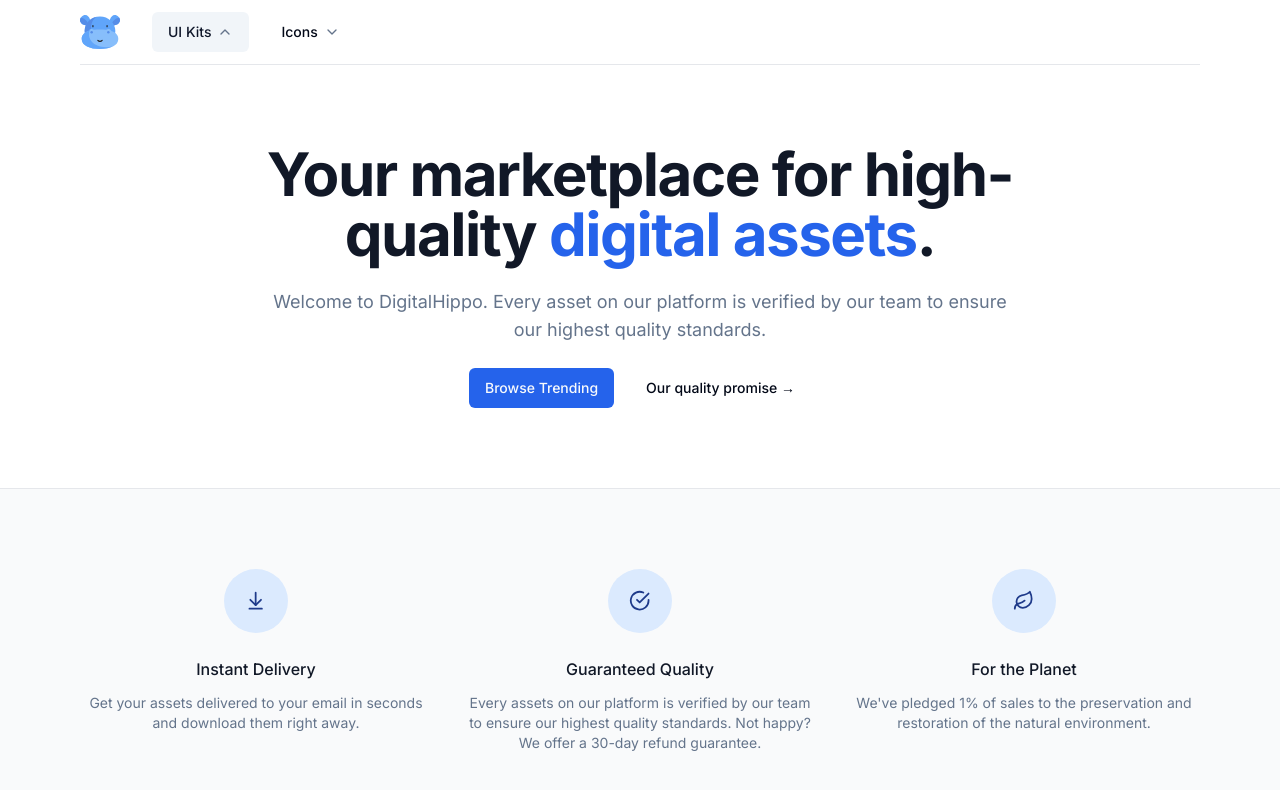
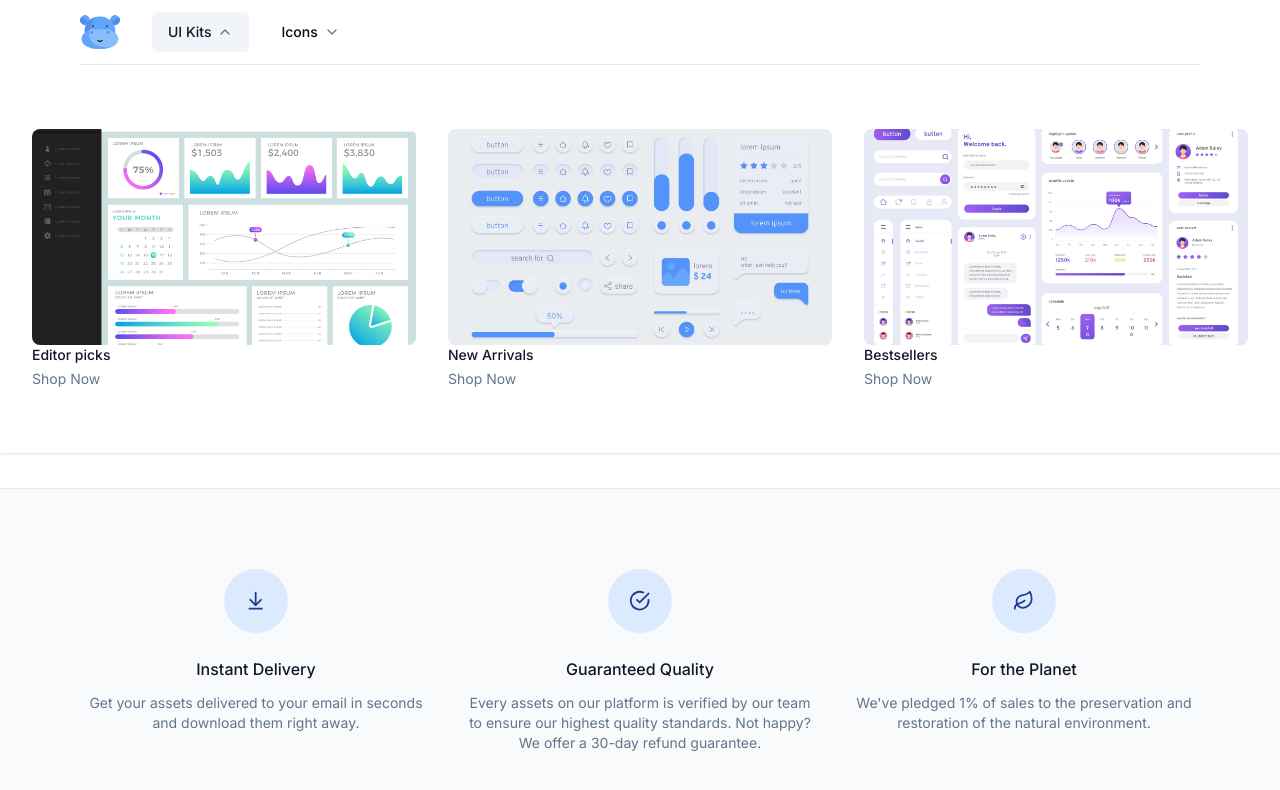
Before and after one commit to angelocarltoledo/digitalhippo, a Next.js app: page / in a window 1280 px wide. Both pictures are taken after a click on the button "UI Kits". Shown: the top 790 px of the page. Built offline with nearby package versions, Linux system fonts and the light colour scheme.

Commit message:
NavItems updated. Added use-on-click-outside hook

```diff
--- a/src/components/NavItem.tsx
+++ b/src/components/NavItem.tsx
@@ -4,6 +4,8 @@
 import { Button } from "./ui/button";
 import { ChevronDown } from "lucide-react";
 import { cn } from "@/lib/utils";
+import Image from "next/image";
+import Link from "next/link";
 
 type Category = (typeof PRODUCT_CATEGORIES)[number];
 
@@ -31,6 +33,55 @@
           />
         </Button>
       </div>
+
+      {isOpen ? (
+        <div
+          className={cn(
+            "absolute inset-x-0 top-full text-sm text-muted-foreground",
+            {
+              "animate-in fade-in-10 slide-in-from-top-5": !isAnyOpen,
+            }
+          )}
+        >
+          <div
+            className="absolute inset-0 top-1/2 bg-white shadow"
+            aria-hidden="true"
+          ></div>
+
+          <div className="relative bg-white">
+            <div className="mx-auto max-w-7xl px-8">
+              <div className="grid grid-cols-4 gap-x-8 gap-y-10 py-16">
+                <div className="col-span-4 col-start-1 grid grid-cols-3 gap-x-8">
+                  {category.featured.map((item) => (
+                    <div
+                      key={item.name}
+                      className="group relative text-base sm:text-sm"
+                    >
+                      <div className="relative aspect-video overflow-hidden rounded-lg bg-gray-100 group-hover:opacity-75">
+                        <Image
+                          src={item.imageSrc}
+                          alt="product category image"
+                          fill
+                          className="object-cover object-center"
+                        />
+                      </div>
+                      <Link
+                        href={item.href}
+                        className="mt-6 font-medium text-gray-900"
+                      >
+                        {item.name}
+                      </Link>
+                      <p className="mt-1" aria-hidden="true">
+                        Shop Now
+                      </p>
+                    </div>
+                  ))}
+                </div>
+              </div>
+            </div>
+          </div>
+        </div>
+      ) : null}
     </div>
   );
 };
--- a/src/components/NavItems.tsx
+++ b/src/components/NavItems.tsx
@@ -1,16 +1,35 @@
 "use client";
 
 import { PRODUCT_CATEGORIES } from "@/config";
-import { useState } from "react";
+import { useEffect, useRef, useState } from "react";
 import NavItem from "./NavItem";
+import { useOnClickOutside } from "@/hooks/use-on-click-outside";
 
 const NavItems = () => {
   const [activeIndex, setActiveIndex] = useState<null | number>(null);
 
+  useEffect(() => {
+    const handler = (e: KeyboardEvent) => {
+      if (e.key === "Escape") {
+        setActiveIndex(null);
+      }
+    };
+
+    document.addEventListener("keydown", handler);
+
+    return () => {
+      document.removeEventListener("keydown", handler);
+    };
+  }, []);
+
   const isAnyOpen = activeIndex !== null;
 
+  const navRef = useRef<HTMLDivElement | null>(null);
+
+  useOnClickOutside(navRef, () => setActiveIndex(null));
+
   return (
-    <div className="flex gap-4 h-full">
+    <div className="flex gap-4 h-full" ref={navRef}>
       {PRODUCT_CATEGORIES.map((category, i) => {
         const handleOpen = () => {
           if (activeIndex === i) {
--- /dev/null
+++ b/src/hooks/use-on-click-outside.ts
@@ -0,0 +1,27 @@
+import { RefObject, useEffect } from "react";
+
+type Event = MouseEvent | TouchEvent;
+
+export const useOnClickOutside = <T extends HTMLElement = HTMLElement>(
+  ref: RefObject<T>,
+  handler: (event: Event) => void
+) => {
+  useEffect(() => {
+    const listener = (event: Event) => {
+      const el = ref?.current;
+      if (!el || el.contains((event?.target as Node) || null)) {
+        return;
+      }
+
+      handler(event); // Call the handler only if the click is outside of the element passed.
+    };
+
+    document.addEventListener("mousedown", listener);
+    document.addEventListener("touchstart", listener);
+
+    return () => {
+      document.removeEventListener("mousedown", listener);
+      document.removeEventListener("touchstart", listener);
+    };
+  }, [ref, handler]); // Reload only if ref or handler changes
+};
```
